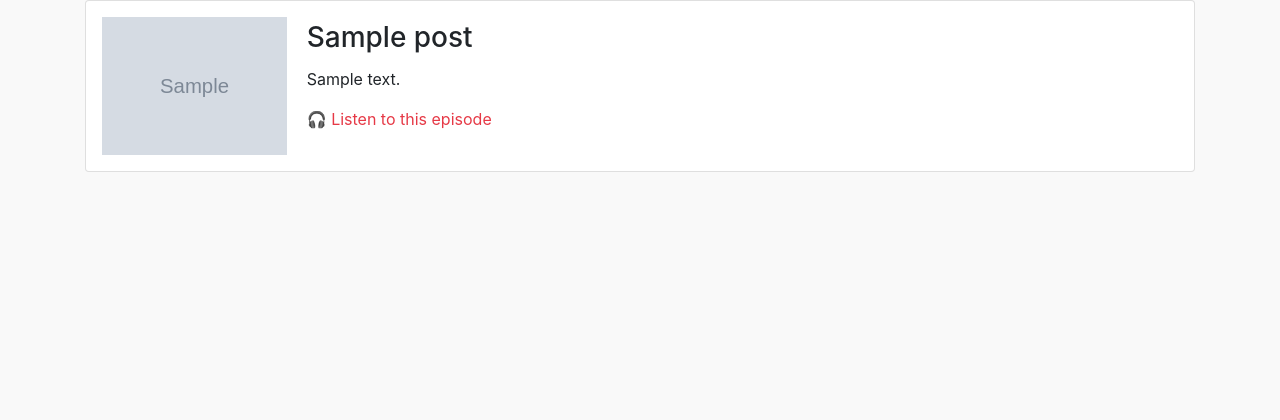
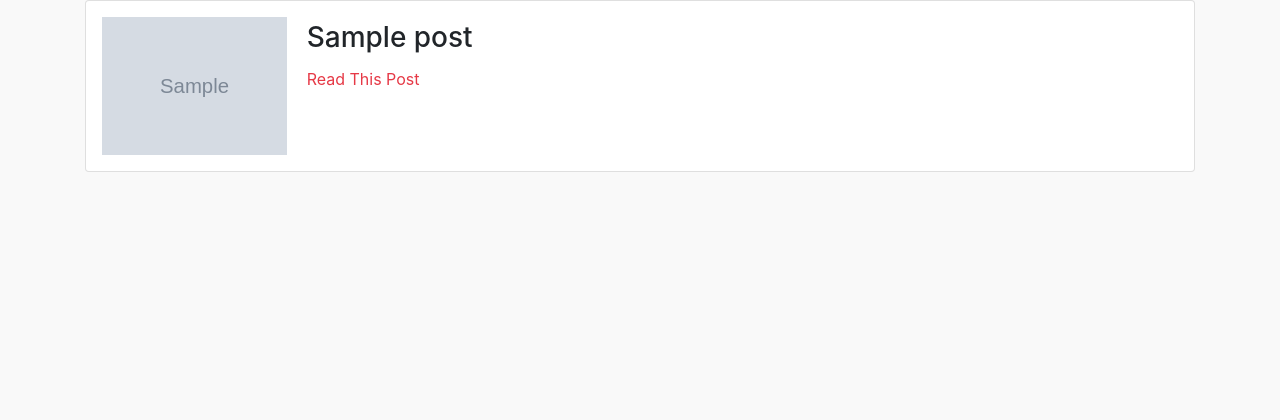
Before and after one commit to JonahFoster/aggregator, a Django app: template templates/homepage.html in a window 1280 px wide. Shown: the part 200-620 px from the top of the page. Run offline with Django 4.2, Linux system fonts and the light colour scheme; the template is opened without the code that fills it: values that come from a table or form of the project are taken from there, others are empty; tables that the repository leaves empty hold one stand-in row (values such as "Sample post"); grey boxes marked "Sample" are stand-in pictures; parts of the project's set-up code (start-up, migrations or seed data) failed here and were passed over; some libraries are stand-ins or nearby versions.

Commit message:
Duplicate posts solved

```diff
--- a/newsaggregator/management/commands/startjobs.py
+++ b/newsaggregator/management/commands/startjobs.py
@@ -28,10 +28,10 @@ def save_new_posts(feed):
         feed: requires a feedparser object
     """
     post_title = feed.channel.title
-    #post_image = feed.channel.image["href"]
+    #post_image = feed.channel.icon["href"]
 
     for entry in feed.entries:
-        #if not Post.objects.filter().exists():
+        if not Post.objects.filter(post_id=entry.id).exists():
             post = Post(
                 title=entry.title,
                 description=entry.description,
@@ -39,6 +39,7 @@ def save_new_posts(feed):
                 link=entry.link,
                 #image=post_image,
                 website_name=post_title,
+                post_id=entry.id,
             )
             post.save()
 
--- a/newsaggregator/models.py
+++ b/newsaggregator/models.py
@@ -9,6 +9,7 @@ class Post(models.Model):
     link = models.URLField()
     image = models.URLField()
     website_name = models.CharField(max_length=100)
+    post_id = models.CharField(max_length=200, null=True)
 
     def __str__(self) -> str:
         return f"{self.website_name}: {self.title}"
--- a/templates/homepage.html
+++ b/templates/homepage.html
@@ -41,9 +41,9 @@
               <div class="col-md-10">
                 <div class="card-body ml-3">
                   <h3 class="card-title">{{ post.title }}</h3>
-                  <p class="card-text">{{ post.description }}</p>
+                  <!-- <p class="card-text">{{ post.description }}</p> -->
                   <a href="{{ post.link }}">
-                    <p class="card-text">🎧 Listen to this episode</p>
+                    <p class="card-text">Read This Post</p>
                   </a>
                 </div>
               </div>
```
Also changed, not shown: newsaggregator/migrations/0004_post_post_id.py (added).
